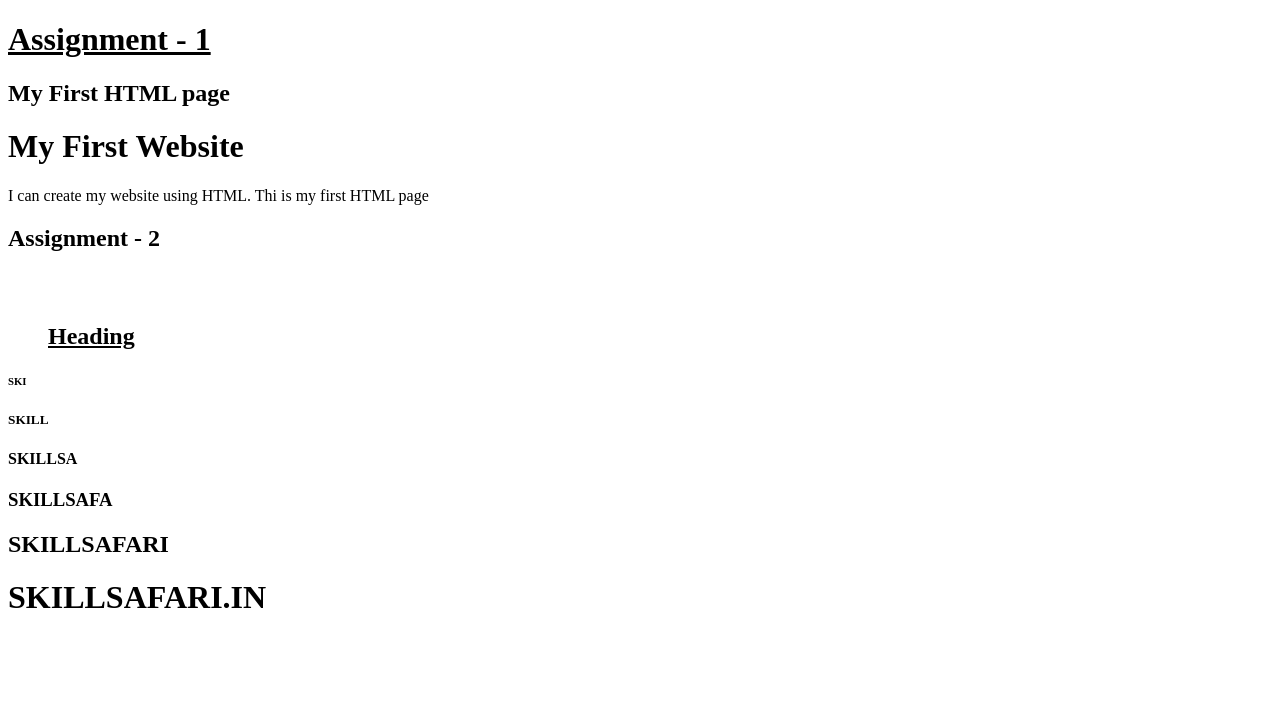
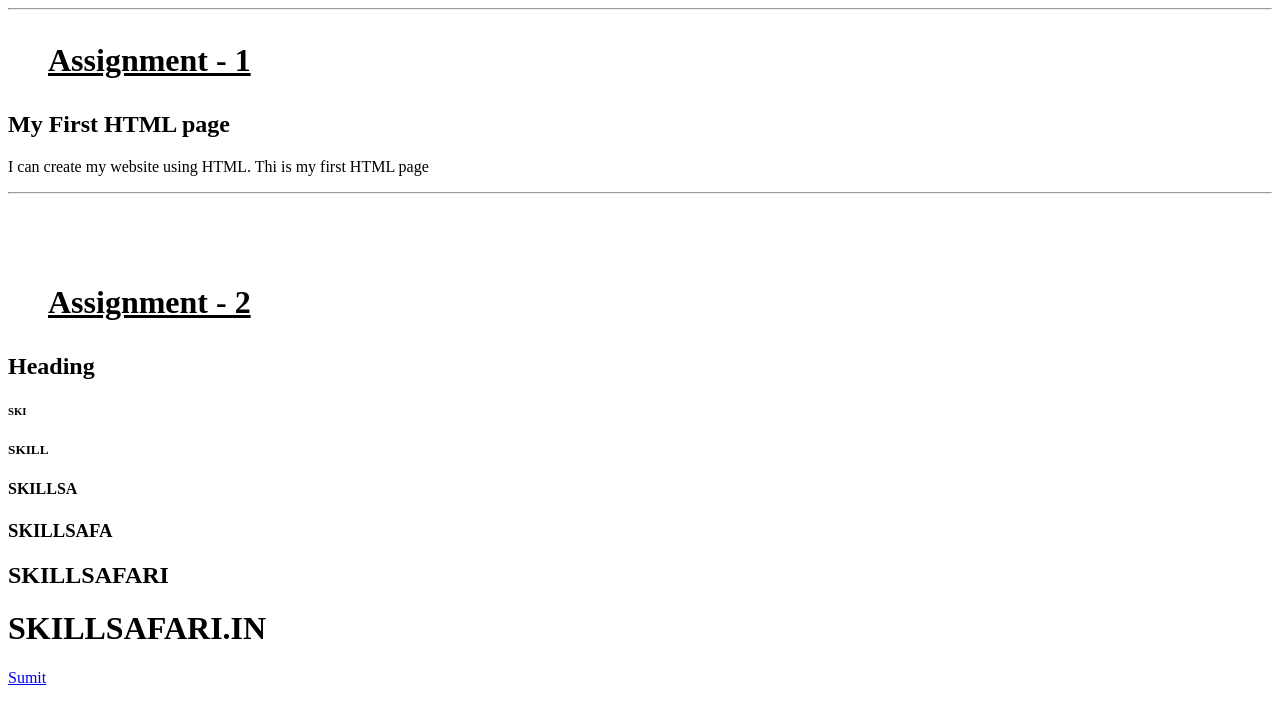
Before and after one commit to sumit-jha94/HTML-Basic, a plain HTML site: page index.html in a window 1280 px wide. Drawn offline with Linux system fonts and the light colour scheme.

Commit message:
created a link

```diff
--- a/index.html
+++ b/index.html
@@ -8,19 +8,23 @@
 </head>
 <body>
     <!-- Heading & Paragraph -->
+    <hr>
+    <h1> <ul> <u> Assignment - 1 </u> </ul> </h1>
 
-    <h1> <u> Assignment - 1 </u> </h1>
     <H2>My First HTML page</H2>
-    <h1>My First Website</h1>
 
     <p>I can create my website using HTML. Thi is my first HTML page</p>
+        <!-- br is used to add break in the line
+        u has been added to make it unordered list
+      -->
+      <hr>
+    <h1> <br>
+        <ul> <u> Assignment - 2 </u> </ul>
+    </h1>
+
 
     <h2>
-        <b> Assignment - 2</b>
-    </h2>
-
-    <h2> <br>
-        <ul> <u> Heading </u> </ul>
+         Heading
     </h2>
 
     <!-- All heading at once -->
@@ -32,7 +36,10 @@
     <H2>SKILLSAFARI</H2>
     <H1>SKILLSAFARI.IN</H1>
 
+    <!-- Creating a table with navigation -->
 
 
+<!-- Creating a link with redirection in current page -->
+    <a href="D:\18-Feb-23\Basic\details.html" target="_blank" rel="noopener noreferrer">Sumit </a>
 </body>
 </html>
```
Also changed, not shown: details.html (added, +12 -0 lines).
